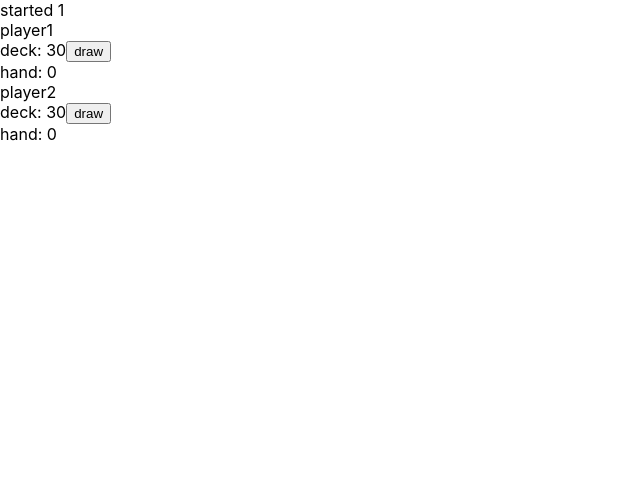
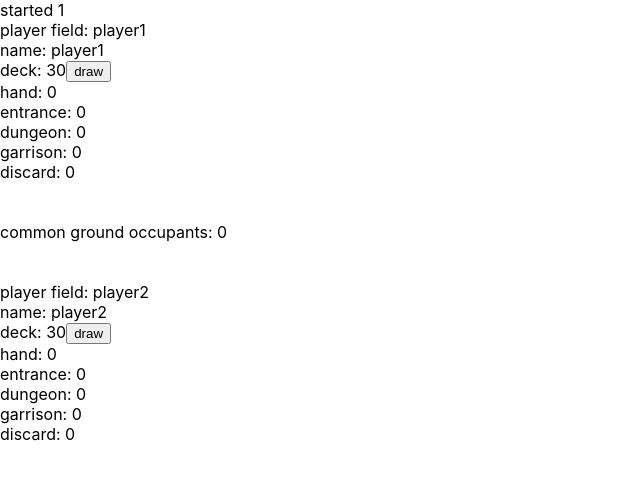
Before and after one commit to wesleyshynes/dundig, a React (Create React App) app: page / in a window 1280 px wide. Shown: the top 478 px of the page, without its empty margins (0-640 px from the left). Built offline with nearby package versions, Linux system fonts and the light colour scheme.

Commit message:
progress

```diff
--- a/src/App.tsx
+++ b/src/App.tsx
@@ -1,11 +1,13 @@
-import React, { useEffect } from 'react';
+import { useEffect, useState } from 'react';
+import gameService from './services/gameService';
 import './App.scss';
-
-import gameService from './services/gameService';
+import PlayerField from './components/PlayerField/PlayerField';
+import CommonGround from './components/CommonGround/CommonGround';
 
 function App() {
 
-  const [renderCount, setRenderCount] = React.useState(0);
+  const [renderCount, setRenderCount] = useState(0);
+  const [activePlayer, setActivePlayer] = useState('player1');
 
   useEffect(() => {
     if (gameService.gameState === 'new') {
@@ -17,29 +19,26 @@ function App() {
     return () => { }
   }, [])
 
+  if (gameService.gameState === 'new') {
+    return (
+      <div className="App">
+        Loading...
+      </div>
+    )
+  }
+
   return (
     <div className="App">
       {gameService.gameState} {renderCount}
 
+      <PlayerField playerId={activePlayer} />
+
+      <CommonGround />
+
       {gameService.gameState === 'started' && (
         <>
-          {Object.keys(gameService.players).map((playerId) => (
-            <div key={playerId}>
-              {gameService.players[playerId].name}
-              <br />
-              <div className="player-deck">
-                deck: {gameService.players[playerId].deck.length}
-                <button onClick={() => gameService.drawCard(playerId)}>draw</button>
-              </div>
-              <div className="player-hand">
-                hand: {gameService.players[playerId].hand.length}
-                {gameService.players[playerId].hand?.map((card, idx) => (
-                  <div key={idx}>
-                    {card}
-                  </div>
-                ))}
-              </div>
-            </div>
+          {Object.keys(gameService.players).filter(x => x !== activePlayer).map((playerId) => (
+            <PlayerField key={playerId} playerId={playerId} />
           ))}
         </>
       )}
--- /dev/null
+++ b/src/components/CommonGround/CommonGround.tsx
@@ -0,0 +1,14 @@
+import gameService from "../../services/gameService";
+import { Ground } from "../../types/ground.model";
+import './commonGround.scss'
+
+export default function CommonGround(props: {}) {
+
+   const commonGround: Ground = gameService.commonGroud;
+
+    return (
+        <div className="common-ground">
+            common ground occupants: {commonGround.occupants.length}
+        </div>
+    )
+}
--- /dev/null
+++ b/src/components/CommonGround/commonGround.scss
@@ -0,0 +1,4 @@
+.common-ground {
+    margin-top: 40px;
+    margin-bottom: 40px;
+}
--- /dev/null
+++ b/src/components/GameCard/GameCard.tsx
@@ -0,0 +1,16 @@
+import gameService from "../../services/gameService";
+import './gameCard.scss'
+
+export default function GameCard(props: {
+    cardId: string;
+}) {
+    const cardInfo = gameService.cardRef[props.cardId];
+
+    return (
+        <div className="game-card">
+            {cardInfo.name} <br />
+            {cardInfo.type} <br />
+        </div>
+    )
+
+}
--- /dev/null
+++ b/src/components/GameCard/gameCard.scss
@@ -0,0 +1,4 @@
+.game-card {
+    padding: 5px;
+    border: 1px solid #ccc;
+}
--- /dev/null
+++ b/src/components/PlayerField/PlayerField.tsx
@@ -0,0 +1,59 @@
+import gameService from "../../services/gameService";
+import { Player } from "../../types/player.model";
+import GameCard from "../GameCard/GameCard";
+import './playerField.scss'
+
+export default function PlayerField(props: {
+    playerId: string;
+}) {
+    const { playerId } = props;
+
+    const playerInfo: Player = gameService.players[playerId];
+
+    const {
+        deck,
+        hand,
+        name,
+        entrance,
+        dungeon,
+        garrison,
+        discard
+    } = playerInfo;
+
+    const drawCard = () => {
+        gameService.drawCard(playerId);
+    }
+
+    return (
+        <div className="player-field">
+            player field: {playerId} <br />
+            name: {name} <br />
+            <div className="player-deck">
+                deck: {deck.length}
+                <button onClick={drawCard}>draw</button>
+            </div>
+            <div className="player-hand">
+                hand: {hand.length}
+                <div className="player-hand-cards">
+                    {hand?.map((card, idx) => (
+                        <GameCard key={idx} cardId={card} />
+                    ))}
+                </div>
+            </div>
+            <div className="player-entrance">
+                entrance: {entrance.occupants.length}
+            </div>
+            <div className="player-dungeon">
+                dungeon: {dungeon.length}
+            </div>
+            <div className="player-garrison">
+                garrison: {garrison.occupants.length}
+            </div>
+            <div className="player-discard">
+                discard: {discard.length}
+            </div>
+        </div>
+
+    )
+
+}
--- /dev/null
+++ b/src/components/PlayerField/playerField.scss
@@ -0,0 +1,8 @@
+.player-field {
+    .player-hand {
+        .player-hand-cards {
+            display: grid;
+            grid-template-columns: repeat(auto-fill, minmax(200px, 1fr) );
+        }
+    }
+}
--- a/src/services/gameService.ts
+++ b/src/services/gameService.ts
@@ -67,6 +67,7 @@ class GameService {
                 connections: [],
                 level: 0,
             },
+            dungeon: [],
             garrison: {
                 id: `${playerName}garrison`,
                 owner: playerName,
@@ -77,6 +78,7 @@ class GameService {
                 level: 0,
             },
             discard: [],
+            resources: {},
         };
 
         this.cardRef[`${playerName}entrance`] = player.entrance;
--- a/src/types/player.model.ts
+++ b/src/types/player.model.ts
@@ -6,6 +6,8 @@ export interface Player {
     deck: string[];
     hand: string[];
     entrance: Ground;
+    dungeon: Ground[];
     garrison: Ground;
     discard: string[];
+    resources: any;
 }
```
